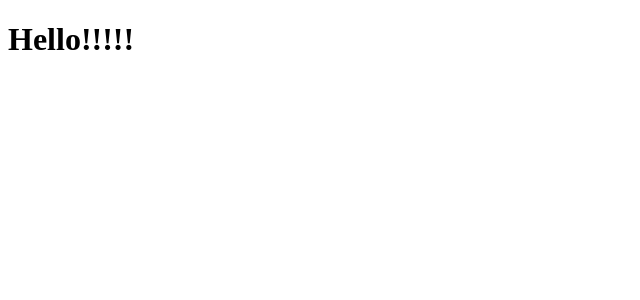
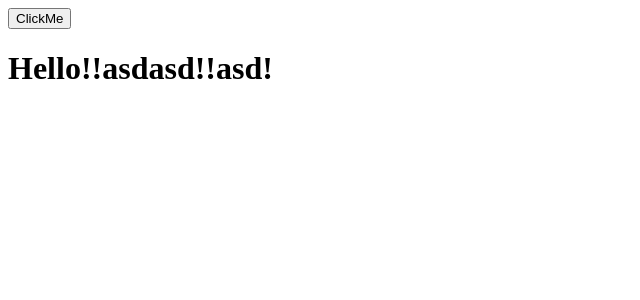
Before and after one commit to kokihoon/React_Contact, a React app: page / in a window 1280 px wide. Shown: the top 300 px of the page, without its empty margins (0-640 px from the left). Built offline with nearby package versions, Linux system fonts and the light colour scheme.

Commit message:
impli react-hot-loader

```diff
--- a/src/components/App.js
+++ b/src/components/App.js
@@ -1,10 +1,23 @@
 import React from 'react';
 
 class App extends React.Component {
+    constructor(props) {
+        super(props);
+
+        this.state = {
+            name: ''
+        };
+    }
     render(){
 
         return (
-                <h1>Hello!!!!!</h1>
+
+            <div>
+                <button onClick={() => { this.setState({
+                name : 'qqweqwe'
+            });}}>ClickMe</button>
+                <h1>Hello!!asdasd!!asd!{this.state.name}</h1>
+            </div>
         );
     }
 }
--- a/src/index.js
+++ b/src/index.js
@@ -4,7 +4,3 @@ import App from './components/App';
 
 const rootElement = document.getElementById('root');
 ReactDOM.render(<App />, rootElement);
-
-if(module.hot) {
-    module.hot.accept();
-}
--- a/webpack.config.js
+++ b/webpack.config.js
@@ -20,12 +20,12 @@ module.exports = {
         loaders: [
             {
                 test: /\.js$/,
-                loader: 'babel',
+                loaders: ['react-hot', 'babel?' + JSON.stringify({
+                        cacheDirectory: true,
+                        presets: ['es2015', 'react']
+                })],
                 exclude: /node_modules/,
-                query: {
-                    cacheDirectory: true,
-                    presets: ['es2015', 'react']
-                }
+
             }
         ]
     },
```
